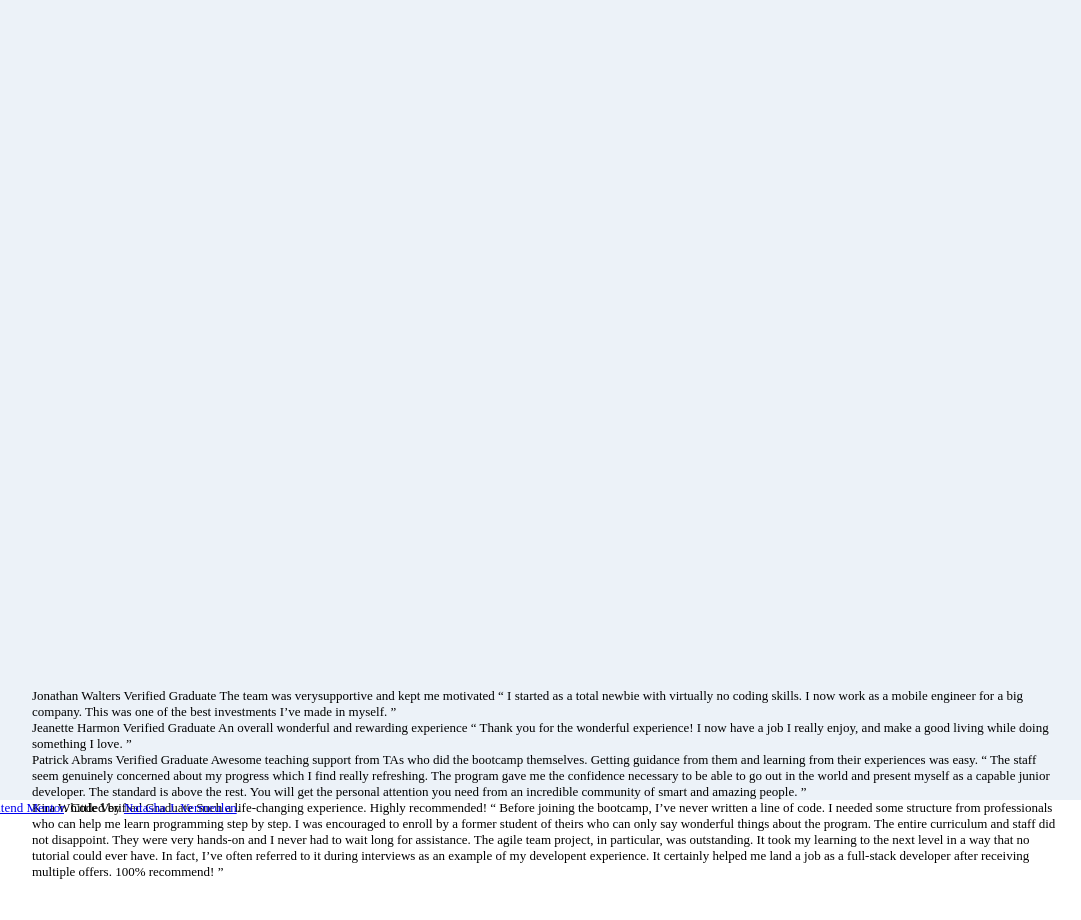
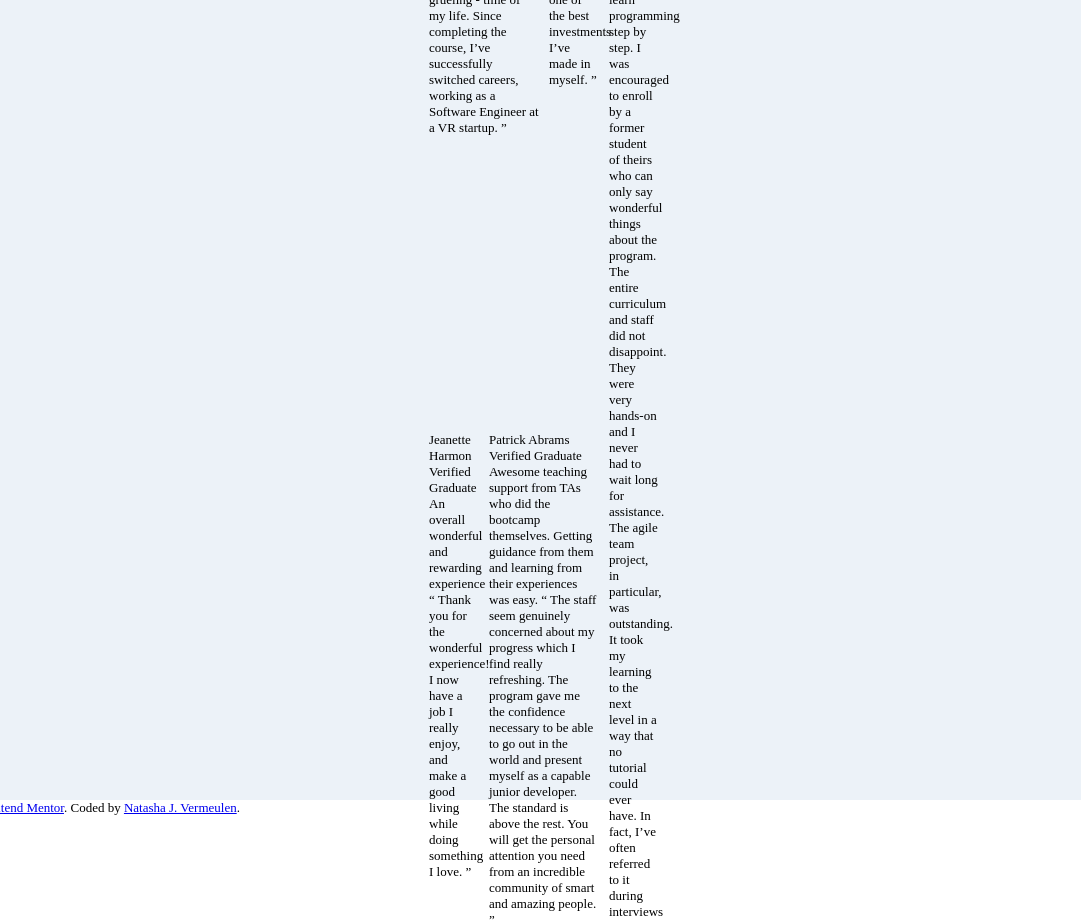
Before and after one commit to natashajvandam/TestimonialGrid, a plain HTML site: page index.html in a window 1280 px wide. Shown: the top 920 px of the page, without its empty margins (96-1177 px from the left). Before the commit the page ends 880 px from the top, so only its background shows below. Drawn offline with Linux system fonts and the light colour scheme.

Commit message:
feat(grid): second attempt

```diff
--- a/styles.css
+++ b/styles.css
@@ -28,18 +28,12 @@ body {
 }
 .grid {
   display: grid;
-  column-gap: 50px;
-  grid-template-columns: 80vw;
-  grid-template-rows: 60vw;
+  column-gap: 10px;
+  grid-template-columns: 50px 50px 50px 50px;
+  grid-template-rows: auto;
   grid-template-areas:
-    "Daniel"
-    "Daniel"
-    "Jonathan"
-    "Jeanette"
-    "Patrick"
-    "Patrick"
-    "Kira"
-    "Kira";
+    "Daniel Daniel Jonathan Kira"
+    "Jeanette Patrick Patrick Kira";
 }
 
 #Daniel {
```
